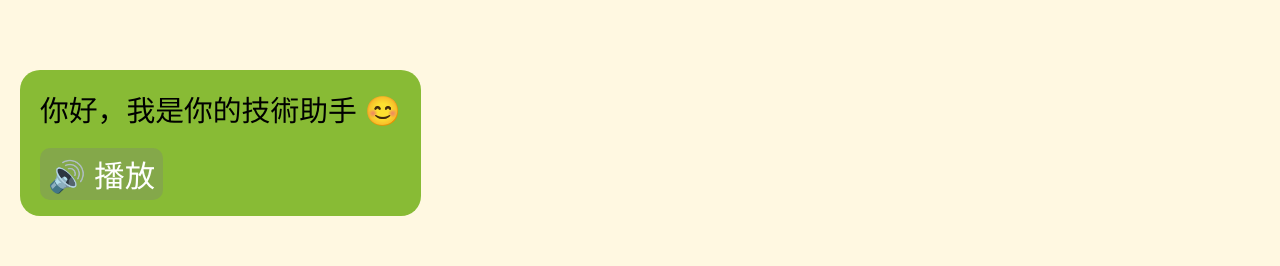
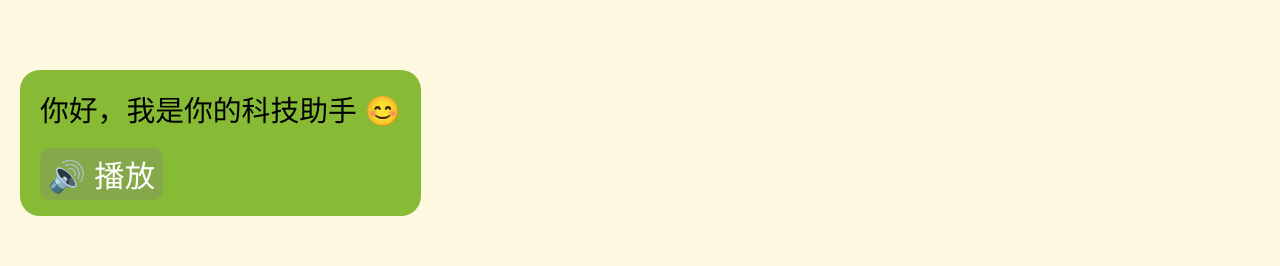
Before and after one commit to haleychang0530/2025meichu_hackathon_careAIde, a React (Vite) app in the folder frontend/: page / in a window 1280 px wide. Shown: the part 220-486 px from the top of the page. Built offline with nearby package versions, Linux system fonts and the light colour scheme.

Commit message:
add post: zh-tw or nan-tw

```diff
--- a/frontend/src/App.jsx
+++ b/frontend/src/App.jsx
@@ -648,7 +648,7 @@ sudo systemctl restart service
       <div className="chat-container" ref={chatContainerRef}>
         <div className="message-row left">
           <div className="message-bubble ai">
-            你好，我是你的技術助手 😊
+            你好，我是你的科技助手 😊
             <div className="voice-buttons">
               <button className="play-button" onClick={() => playVoice('你好，我是你的技術助手')}>
                 🔊 播放
```
